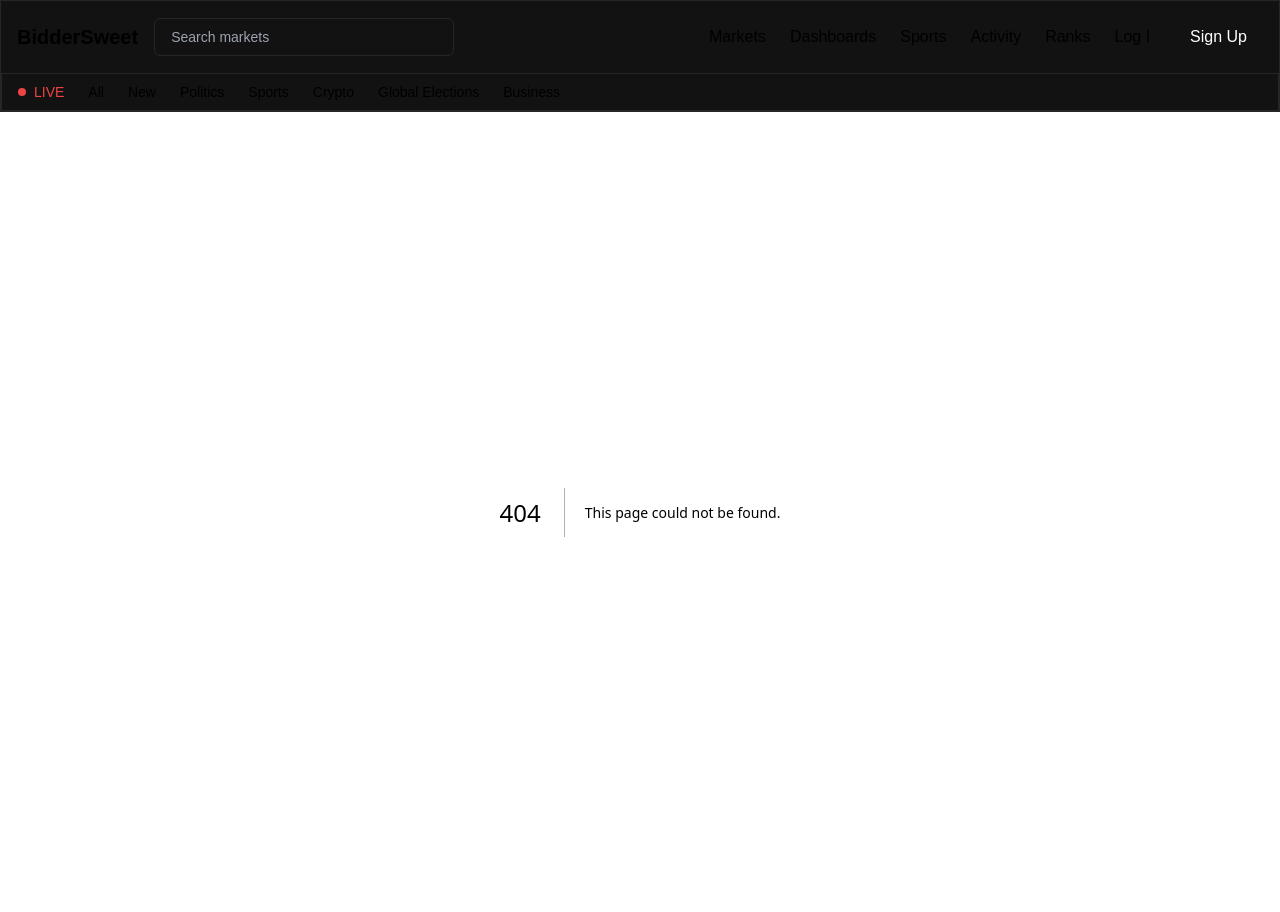
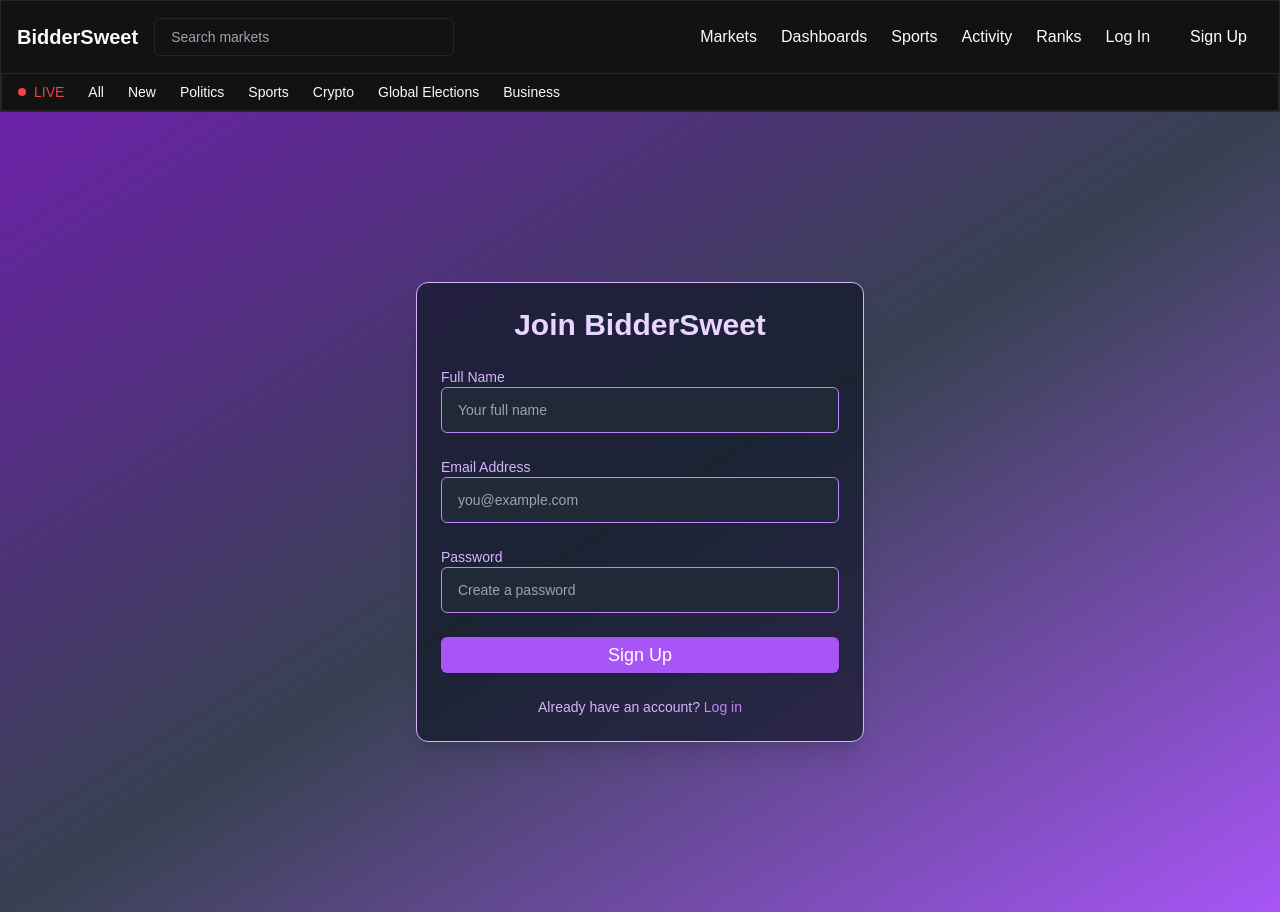
Before and after one commit to thomas-githubb/biddersweet, a Next.js app: page /signup in a window 1280 px wide. Before the commit this address had no page. Built offline with nearby package versions, Linux system fonts and the light colour scheme; no server answers.

Commit message:
firebase

```diff
--- a/package.json
+++ b/package.json
@@ -15,6 +15,7 @@
     "clsx": "^2.1.1",
     "embla-carousel-autoplay": "^8.5.2",
     "embla-carousel-react": "^8.5.2",
+    "firebase": "^11.2.0",
     "lucide-react": "^0.469.0",
     "next": "15.1.3",
     "react": "^19.0.0",
--- a/src/app/layout.tsx
+++ b/src/app/layout.tsx
@@ -22,14 +22,26 @@ export default function RootLayout({
               </div>
             </div>
             <div className="flex items-center space-x-6">
-              <a href="/markets" className="hover:text-primary transition">Markets</a>
-              <a href="/dashboards" className="hover:text-primary transition">Dashboards</a>
-              <a href="/sports" className="hover:text-primary transition">Sports</a>
-              <a href="/activity" className="hover:text-primary transition">Activity</a>
-              <a href="/ranks" className="hover:text-primary transition">Ranks</a>
-              <button className="text-primary hover:text-primary/90">Log I</button>
+              <a href="/markets" className="hover:text-primary transition">
+                Markets
+              </a>
+              <a href="/dashboards" className="hover:text-primary transition">
+                Dashboards
+              </a>
+              <a href="/sports" className="hover:text-primary transition">
+                Sports
+              </a>
+              <a href="/activity" className="hover:text-primary transition">
+                Activity
+              </a>
+              <a href="/ranks" className="hover:text-primary transition">
+                Ranks
+              </a>
+              <button className="text-primary hover:text-primary/90">
+                <a href="/login">Log In</a>
+              </button>
               <button className="bg-primary text-white px-4 py-2 rounded-md hover:bg-primary/90">
-                Sign Up
+                <a href="/signup">Sign Up</a>
               </button>
             </div>
           </nav>
@@ -39,13 +51,27 @@ export default function RootLayout({
                 <span className="w-2 h-2 bg-red-500 rounded-full mr-2"></span>
                 LIVE
               </span>
-              <a href="#" className="hover:text-primary">All</a>
-              <a href="#" className="hover:text-primary">New</a>
-              <a href="#" className="hover:text-primary">Politics</a>
-              <a href="#" className="hover:text-primary">Sports</a>
-              <a href="#" className="hover:text-primary">Crypto</a>
-              <a href="#" className="hover:text-primary">Global Elections</a>
-              <a href="#" className="hover:text-primary">Business</a>
+              <a href="#" className="hover:text-primary">
+                All
+              </a>
+              <a href="#" className="hover:text-primary">
+                New
+              </a>
+              <a href="#" className="hover:text-primary">
+                Politics
+              </a>
+              <a href="#" className="hover:text-primary">
+                Sports
+              </a>
+              <a href="#" className="hover:text-primary">
+                Crypto
+              </a>
+              <a href="#" className="hover:text-primary">
+                Global Elections
+              </a>
+              <a href="#" className="hover:text-primary">
+                Business
+              </a>
             </div>
           </div>
         </header>
--- /dev/null
+++ b/src/app/login/page.tsx
@@ -0,0 +1,88 @@
+"use client";
+
+import { useState } from "react";
+import { Card } from "@/components/ui/card";
+import { Button } from "@/components/ui/button";
+import { auth } from "@/firebase";
+import { signInWithEmailAndPassword } from "firebase/auth";
+
+export default function Login() {
+  const [formData, setFormData] = useState({ email: "", password: "" });
+  const [error, setError] = useState("");
+
+  const handleChange = (e: React.ChangeEvent<HTMLInputElement>) => {
+    setFormData({ ...formData, [e.target.id]: e.target.value });
+  };
+
+  const handleSubmit = async (e: React.FormEvent<HTMLFormElement>) => {
+    e.preventDefault();
+    try {
+      await signInWithEmailAndPassword(auth, formData.email, formData.password);
+      alert("Logged in successfully!");
+    } catch (err: unknown) {
+      if (err instanceof Error) {
+        setError(err.message);
+      } else {
+        setError("An unexpected error occurred.");
+      }
+    }
+  };
+
+  return (
+    <div className="flex items-center justify-center min-h-screen bg-gradient-to-br from-purple-800 via-gray-700 to-purple-500 bg-opacity-80 relative">
+      <div className="absolute inset-0 bg-stars bg-cover opacity-20"></div>
+      <Card className="relative w-full max-w-md p-6 bg-gray-900/70 border border-purple-300 shadow-xl">
+        <h2 className="text-3xl font-bold text-center text-purple-200 mb-6">
+          Welcome Back to BidderSweet
+        </h2>
+        <form onSubmit={handleSubmit} className="space-y-6">
+          <div>
+            <label
+              htmlFor="email"
+              className="block text-sm font-medium text-purple-300"
+            >
+              Email Address
+            </label>
+            <input
+              type="email"
+              id="email"
+              value={formData.email}
+              onChange={handleChange}
+              placeholder="you@example.com"
+              className="w-full px-4 py-3 text-sm rounded-md bg-gray-800 border border-purple-400 text-purple-200 focus:ring-purple-500 focus:border-purple-500"
+            />
+          </div>
+          <div>
+            <label
+              htmlFor="password"
+              className="block text-sm font-medium text-purple-300"
+            >
+              Password
+            </label>
+            <input
+              type="password"
+              id="password"
+              value={formData.password}
+              onChange={handleChange}
+              placeholder="Enter your password"
+              className="w-full px-4 py-3 text-sm rounded-md bg-gray-800 border border-purple-400 text-purple-200 focus:ring-purple-500 focus:border-purple-500"
+            />
+          </div>
+          <Button
+            type="submit"
+            className="w-full py-3 text-lg bg-purple-500 hover:bg-purple-600 text-white rounded-md"
+          >
+            Log In
+          </Button>
+        </form>
+        {error && <p className="text-red-500 mt-4 text-center">{error}</p>}
+        <div className="mt-6 text-center text-sm text-purple-300">
+          New here?{" "}
+          <a href="/signup" className="text-purple-400 hover:underline">
+            Create an account
+          </a>
+        </div>
+      </Card>
+    </div>
+  );
+}
--- /dev/null
+++ b/src/app/signup/page.tsx
@@ -0,0 +1,112 @@
+"use client";
+
+import { useState } from "react";
+import { Card } from "@/components/ui/card";
+import { Button } from "@/components/ui/button";
+import { auth } from "@/firebase";
+import { createUserWithEmailAndPassword } from "firebase/auth";
+
+export default function SignUp() {
+  const [formData, setFormData] = useState({
+    name: "",
+    email: "",
+    password: "",
+  });
+  const [error, setError] = useState("");
+
+  const handleChange = (e: React.ChangeEvent<HTMLInputElement>) => {
+    setFormData({ ...formData, [e.target.id]: e.target.value });
+  };
+
+  const handleSubmit = async (e: React.FormEvent<HTMLFormElement>) => {
+    e.preventDefault();
+    try {
+      await createUserWithEmailAndPassword(
+        auth,
+        formData.email,
+        formData.password
+      );
+      alert("Account created successfully!");
+    } catch (err: unknown) {
+      if (err instanceof Error) {
+        setError(err.message);
+      } else {
+        setError("An unexpected error occurred.");
+      }
+    }
+  };
+
+  return (
+    <div className="flex items-center justify-center min-h-screen bg-gradient-to-br from-purple-800 via-gray-700 to-purple-500 bg-opacity-80 relative">
+      <div className="absolute inset-0 bg-stars bg-cover opacity-20"></div>
+      <Card className="relative w-full max-w-md p-6 bg-gray-900/70 border border-purple-300 shadow-xl">
+        <h2 className="text-3xl font-bold text-center text-purple-200 mb-6">
+          Join BidderSweet
+        </h2>
+        <form onSubmit={handleSubmit} className="space-y-6">
+          <div>
+            <label
+              htmlFor="name"
+              className="block text-sm font-medium text-purple-300"
+            >
+              Full Name
+            </label>
+            <input
+              type="text"
+              id="name"
+              value={formData.name}
+              onChange={handleChange}
+              placeholder="Your full name"
+              className="w-full px-4 py-3 text-sm rounded-md bg-gray-800 border border-purple-400 text-purple-200 focus:ring-purple-500 focus:border-purple-500"
+            />
+          </div>
+          <div>
+            <label
+              htmlFor="email"
+              className="block text-sm font-medium text-purple-300"
+            >
+              Email Address
+            </label>
+            <input
+              type="email"
+              id="email"
+              value={formData.email}
+              onChange={handleChange}
+              placeholder="you@example.com"
+              className="w-full px-4 py-3 text-sm rounded-md bg-gray-800 border border-purple-400 text-purple-200 focus:ring-purple-500 focus:border-purple-500"
+            />
+          </div>
+          <div>
+            <label
+              htmlFor="password"
+              className="block text-sm font-medium text-purple-300"
+            >
+              Password
+            </label>
+            <input
+              type="password"
+              id="password"
+              value={formData.password}
+              onChange={handleChange}
+              placeholder="Create a password"
+              className="w-full px-4 py-3 text-sm rounded-md bg-gray-800 border border-purple-400 text-purple-200 focus:ring-purple-500 focus:border-purple-500"
+            />
+          </div>
+          <Button
+            type="submit"
+            className="w-full py-3 text-lg bg-purple-500 hover:bg-purple-600 text-white rounded-md"
+          >
+            Sign Up
+          </Button>
+        </form>
+        {error && <p className="text-red-500 mt-4 text-center">{error}</p>}
+        <div className="mt-6 text-center text-sm text-purple-300">
+          Already have an account?{" "}
+          <a href="/login" className="text-purple-400 hover:underline">
+            Log in
+          </a>
+        </div>
+      </Card>
+    </div>
+  );
+}
--- /dev/null
+++ b/src/firebase.js
@@ -0,0 +1,14 @@
+import { initializeApp } from "firebase/app";
+import { getAuth } from "firebase/auth";
+
+const firebaseConfig = {
+  apiKey: process.env.NEXT_PUBLIC_FIREBASE_API_KEY,
+  authDomain: process.env.NEXT_PUBLIC_FIREBASE_AUTH_DOMAIN,
+  projectId: process.env.NEXT_PUBLIC_FIREBASE_PROJECT_ID,
+  storageBucket: process.env.NEXT_PUBLIC_FIREBASE_STORAGE_BUCKET,
+  messagingSenderId: process.env.NEXT_PUBLIC_FIREBASE_MESSAGING_SENDER_ID,
+  appId: process.env.NEXT_PUBLIC_FIREBASE_APP_ID,
+};
+
+const app = initializeApp(firebaseConfig);
+export const auth = getAuth(app);
```
Also changed, not shown: 2 other files (tests, documents, lock files or other folders).
